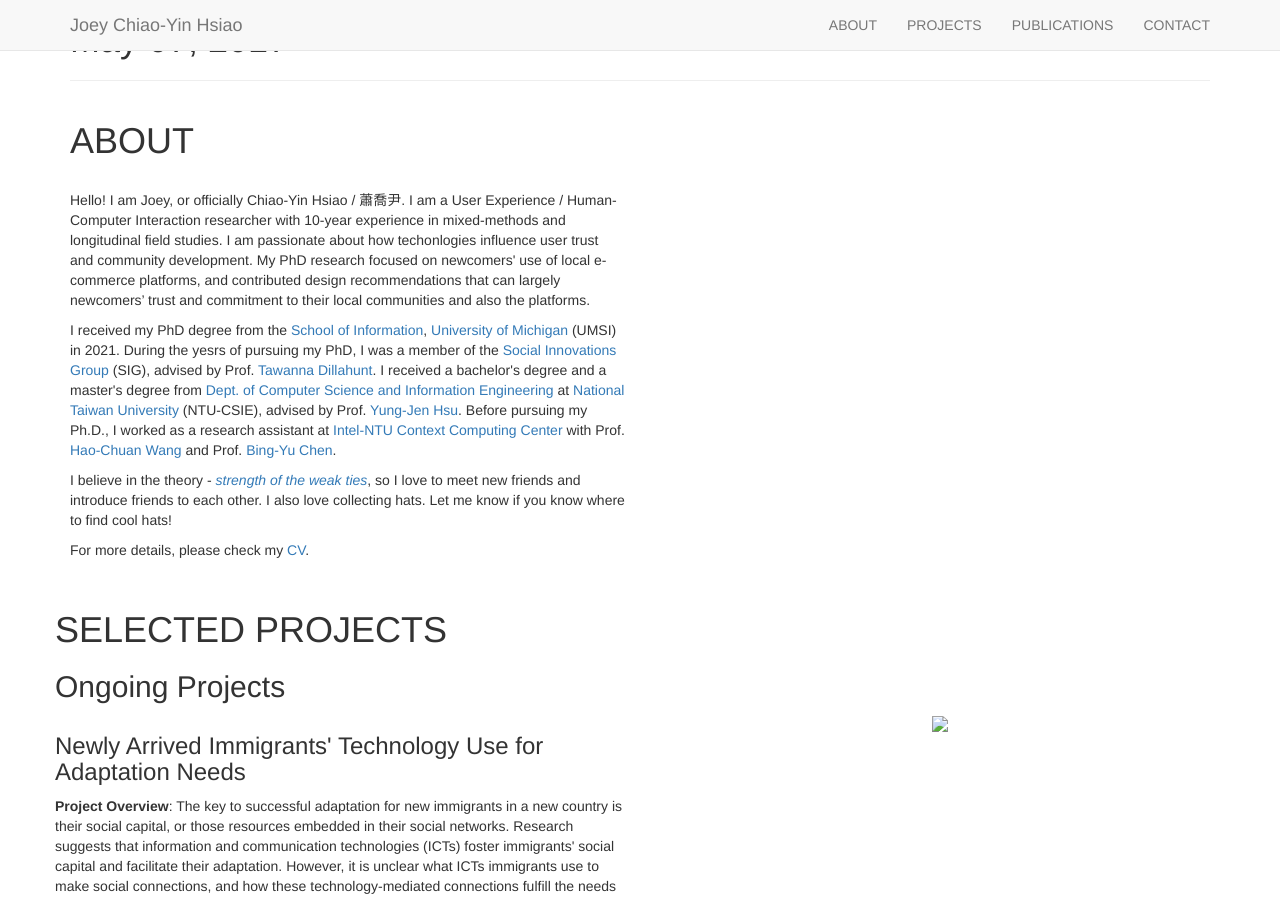
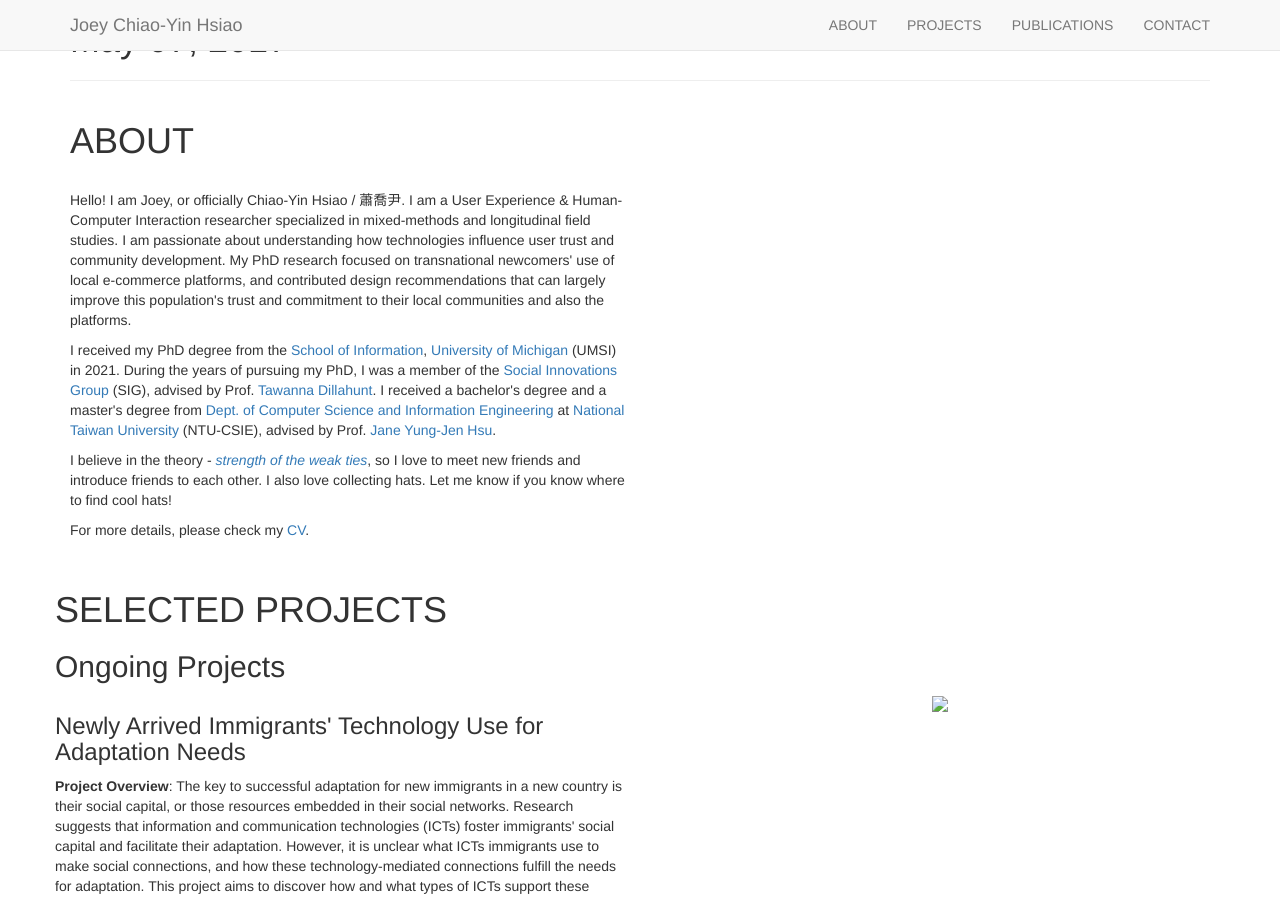
Before and after one commit to joeycyhsiao/joeycyhsiao.github.io, a Jekyll site: the page built from _posts/archive/2017-05-06-CHI.markdown, in a window 1280 px wide and 900 px high. Built offline with Jekyll 4.4.1, drawn with Linux system fonts in a browser that asks for light colours; nearby versions of some CDN libraries; library files that are not in the unit come from our copies.

Commit message:
Update CV

```diff
--- a/_includes/about.html
+++ b/_includes/about.html
@@ -6,25 +6,22 @@
               <br/>
 			  <p>
 			  Hello! I am Joey, or officially Chiao-Yin Hsiao / 蕭喬尹.
-              I am a User Experience / Human-Computer Interaction researcher with 10-year experience in mixed-methods and longitudinal field studies.
-              I am passionate about how techonlogies influence user trust and community development.
-			  My PhD research focused on newcomers' use of local e-commerce platforms,
-              and contributed design recommendations that can largely newcomers’ trust and commitment to their local communities and also the platforms.
+              I am a User Experience &amp; Human-Computer Interaction researcher specialized in mixed-methods and longitudinal field studies.
+              I am passionate about understanding how technologies influence user trust and community development.
+			  My PhD research focused on transnational newcomers' use of local e-commerce platforms,
+              and contributed design recommendations that can largely improve this population's trust and commitment
+              to their local communities and also the platforms.
               </p>
               <p>
               I received my PhD degree from the <a href='https://www.si.umich.edu/' target="_blank">School of Information</a>,
 			  <a href='http://umich.edu/' target="_blank">University of Michigan</a> (UMSI) in 2021.
-              During the yesrs of pursuing my PhD,
+              During the years of pursuing my PhD,
               I was a member of the <a href='http://socialinnovations.us/' target="_blank">Social Innovations Group</a> (SIG),
 			  advised by Prof. <a href='http://www.tawannadillahunt.com/' target="_blank">Tawanna Dillahunt</a>.
 			  I received a bachelor's degree and a master's degree from
 			  <a href='http://www.csie.ntu.edu.tw' target="_blank">Dept. of Computer Science and Information Engineering</a>
 			  at <a href='http://www.ntu.edu.tw' target="_blank">National Taiwan University</a> (NTU-CSIE),
-			  advised by Prof. <a href='http://agents.csie.ntu.edu.tw/~yjhsu/' target="_blank">Yung-Jen Hsu</a>.
-			  Before pursuing my Ph.D., I worked as a research assistant at
-			  <a href='http://ccc.ntu.edu.tw' target="_blank">Intel-NTU Context Computing Center</a>
-			  with Prof. <a href='http://haochuanwang.info/' target="_blank">Hao-Chuan Wang</a> and
-			  Prof. <a href='https://www.cmlab.csie.ntu.edu.tw/~robin/' target="_blank">Bing-Yu Chen</a>.
+			  advised by Prof. <a href='http://agents.csie.ntu.edu.tw/~yjhsu/' target="_blank">Jane Yung-Jen Hsu</a>.
 			  </p>
 			  <p>
 			  I believe in the theory - <a href="https://en.wikipedia.org/wiki/Interpersonal_ties" target="_blank"><i>strength of the weak ties</i></a>,
```
Also changed, not shown: 2 other files.
